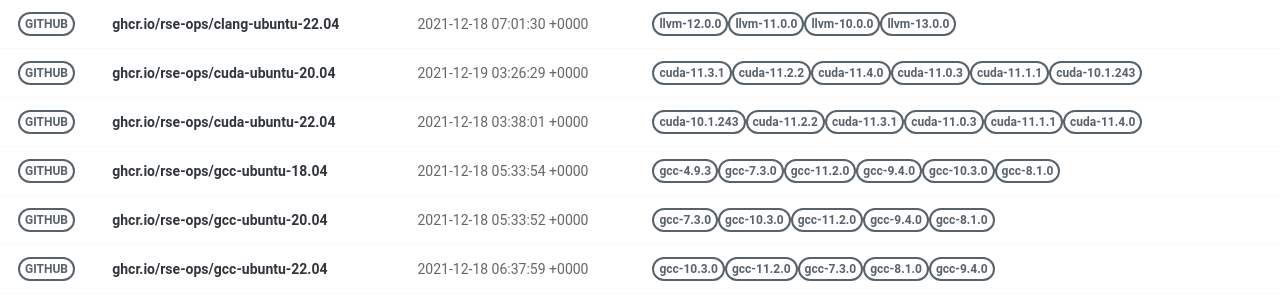
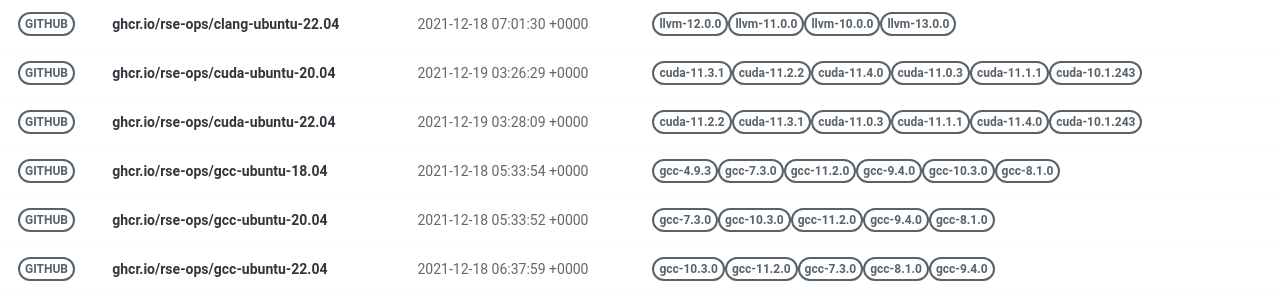
Before and after one commit to rse-ops/docker-images, a Jekyll site: the page built from pages/index.md, in a window 1280 px wide. Shown: the part 228-528 px from the top of the page. Built offline with Jekyll 4.4.1, drawn with Linux system fonts in a browser that asks for light colours; nearby versions of some CDN libraries.

Commit message:
Automated push to update library 2021-12-19

```diff
--- a/_library/ghcr.io-rse-ops-cuda-ubuntu-22.04.md
+++ b/_library/ghcr.io-rse-ops-cuda-ubuntu-22.04.md
@@ -1,14 +1,11 @@
 ---
 layout: container
 name: ghcr.io/rse-ops/cuda-ubuntu-22.04
-updated_at: 2021-12-18 03:38:01.725359
+updated_at: 2021-12-19 03:28:09.496810
 
 
 container_url: https://github.com/orgs/rse-ops/packages/container/package/cuda-ubuntu-22.04
 versions:
- - tag: cuda-10.1.243
-   dockerfile: https://github.com/rse-ops/docker-images/blob/main/ubuntu/cuda/Dockerfile
-   manifest: https://crane.ggcr.dev/manifest/ghcr.io/rse-ops/cuda-ubuntu-22.04:cuda-10.1.243
  - tag: cuda-11.2.2
    dockerfile: https://github.com/rse-ops/docker-images/blob/main/ubuntu/cuda/Dockerfile
    manifest: https://crane.ggcr.dev/manifest/ghcr.io/rse-ops/cuda-ubuntu-22.04:cuda-11.2.2
```
Also changed, not shown: other parts of _library/ghcr.io-rse-ops-cuda-ubuntu-22.04.md (+3 -0 lines).
